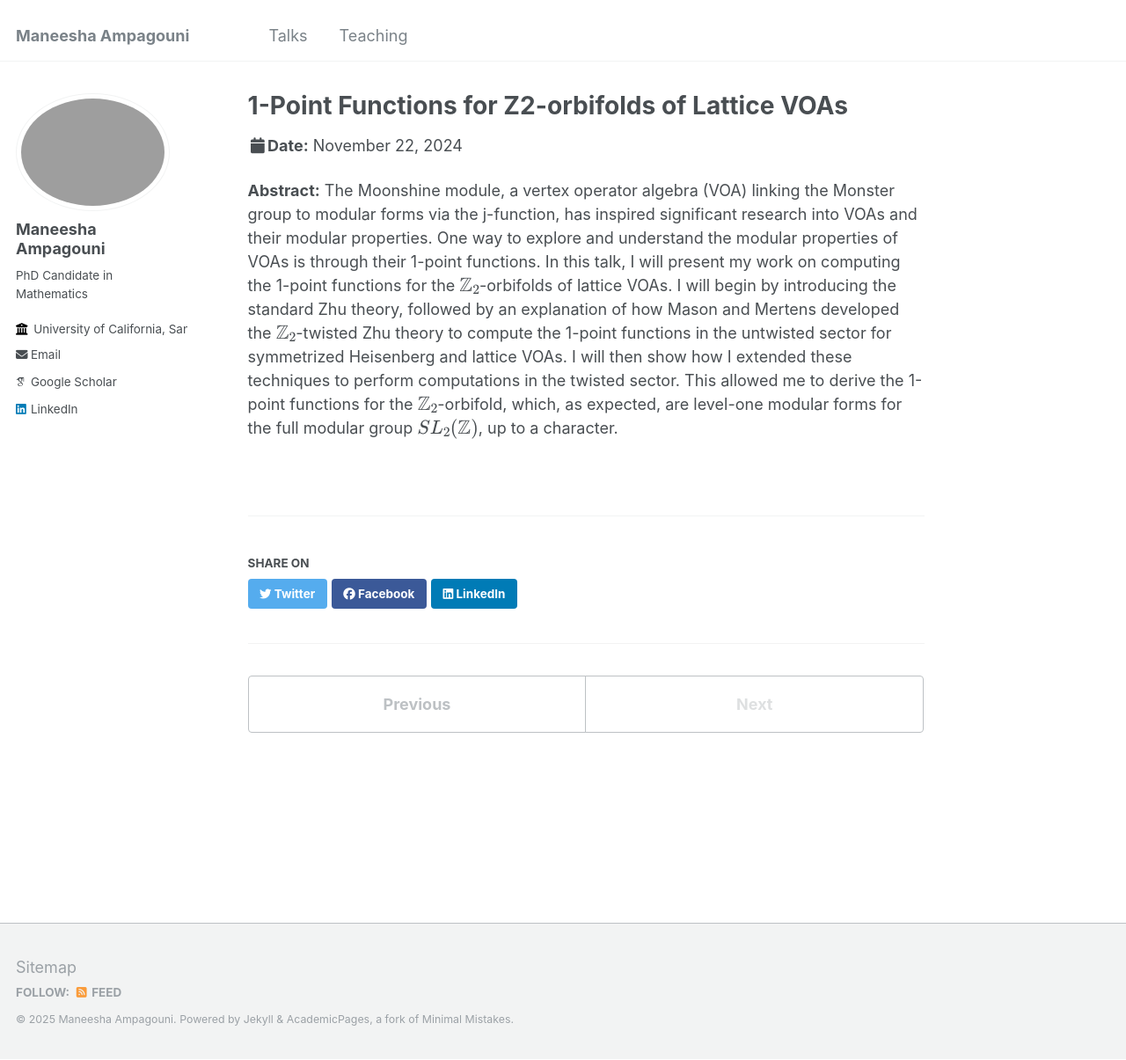
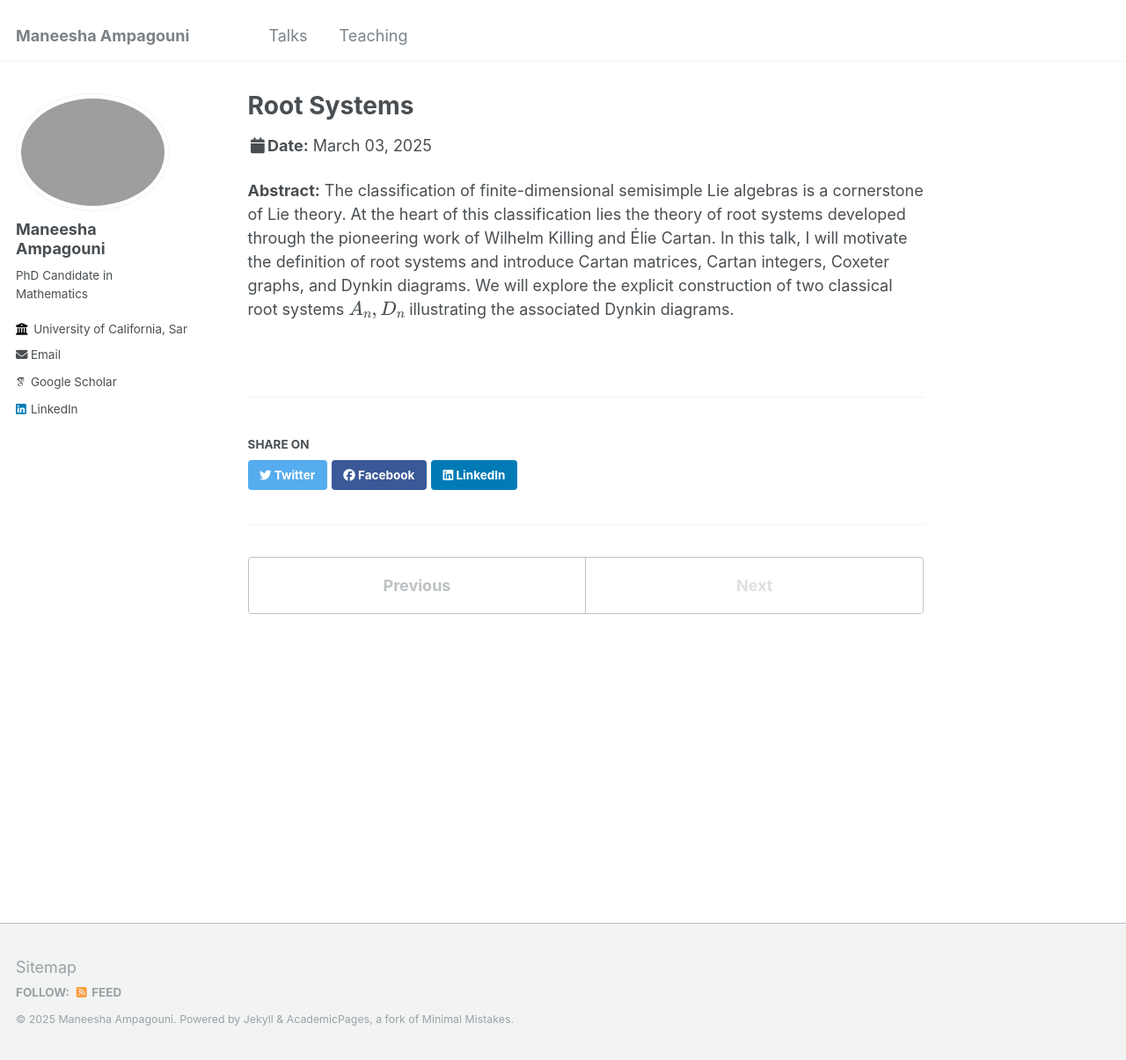
Before and after one commit to ManeeshaAmpagouni/maneeshaampagouni.github.io, a Jekyll site: the page built from _talks/Root Systems.md, in a window 1280 px wide and 1205 px high. Shown: the whole window at 88% size. Built offline with Jekyll 4.4.1, drawn with Linux system fonts in a browser that asks for light colours; some web fonts are replaced.

Commit message:
New talk

```diff
--- /dev/null
+++ b/_talks/Root Systems.md
@@ -0,0 +1,12 @@
+---
+title: "Root Systems"
+collection: talks
+type: "Graduate Colloquium"
+permalink: /talks/1-point functions
+venue: "University of California, Santa Cruz"
+date: 2025-03-03
+
+---
+
+**Abstract:**
+The classification of finite-dimensional semisimple Lie algebras is a cornerstone of Lie theory. At the heart of this classification lies the theory of root systems developed through the pioneering work of Wilhelm Killing and Élie Cartan. In this talk, I will motivate the definition of root systems and introduce Cartan matrices, Cartan integers, Coxeter graphs, and Dynkin diagrams. We will explore the explicit construction of two classical root systems $A_n,D_n$ illustrating the associated Dynkin diagrams.
```
Also changed, not shown: _pages/about.md (+0 -4 lines).
